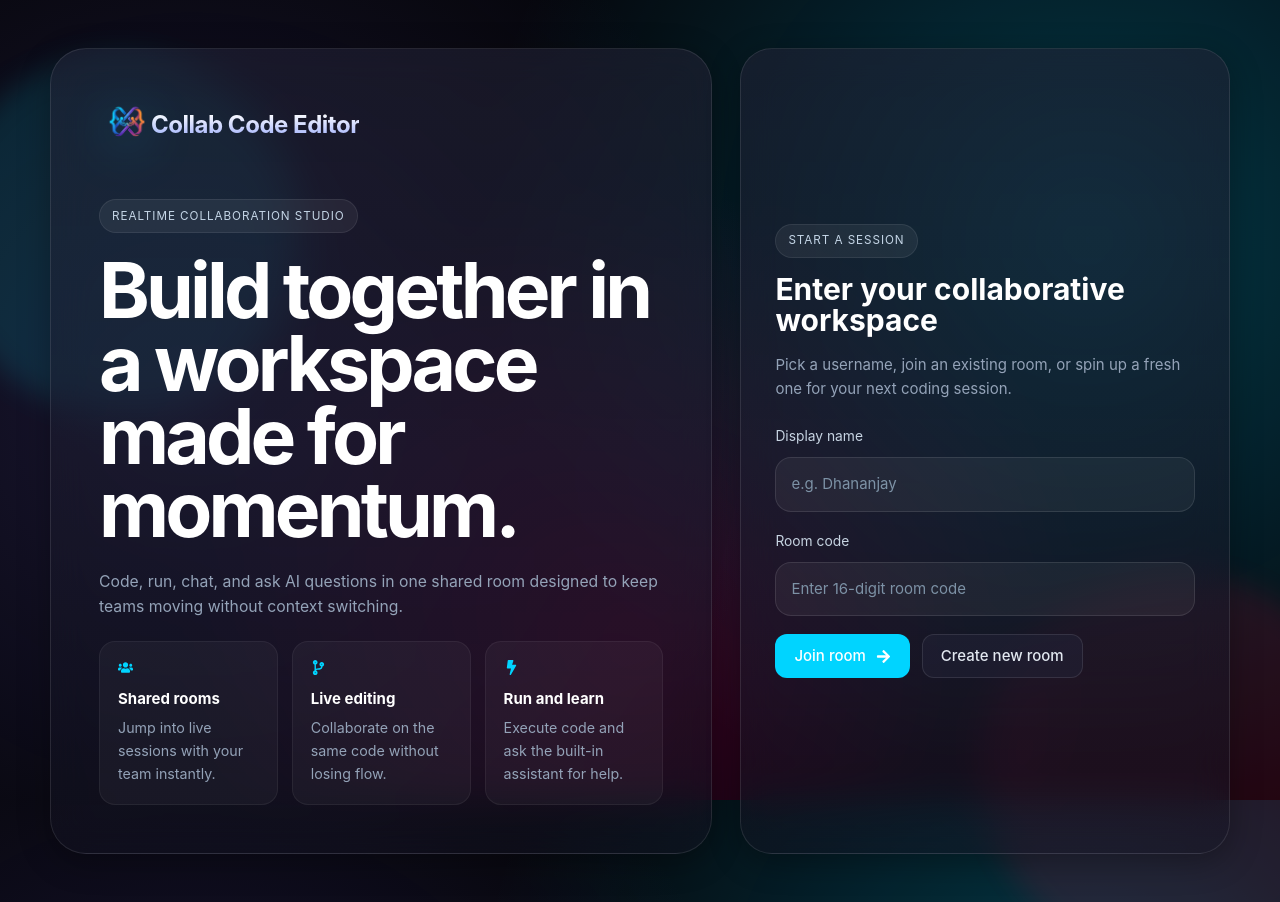
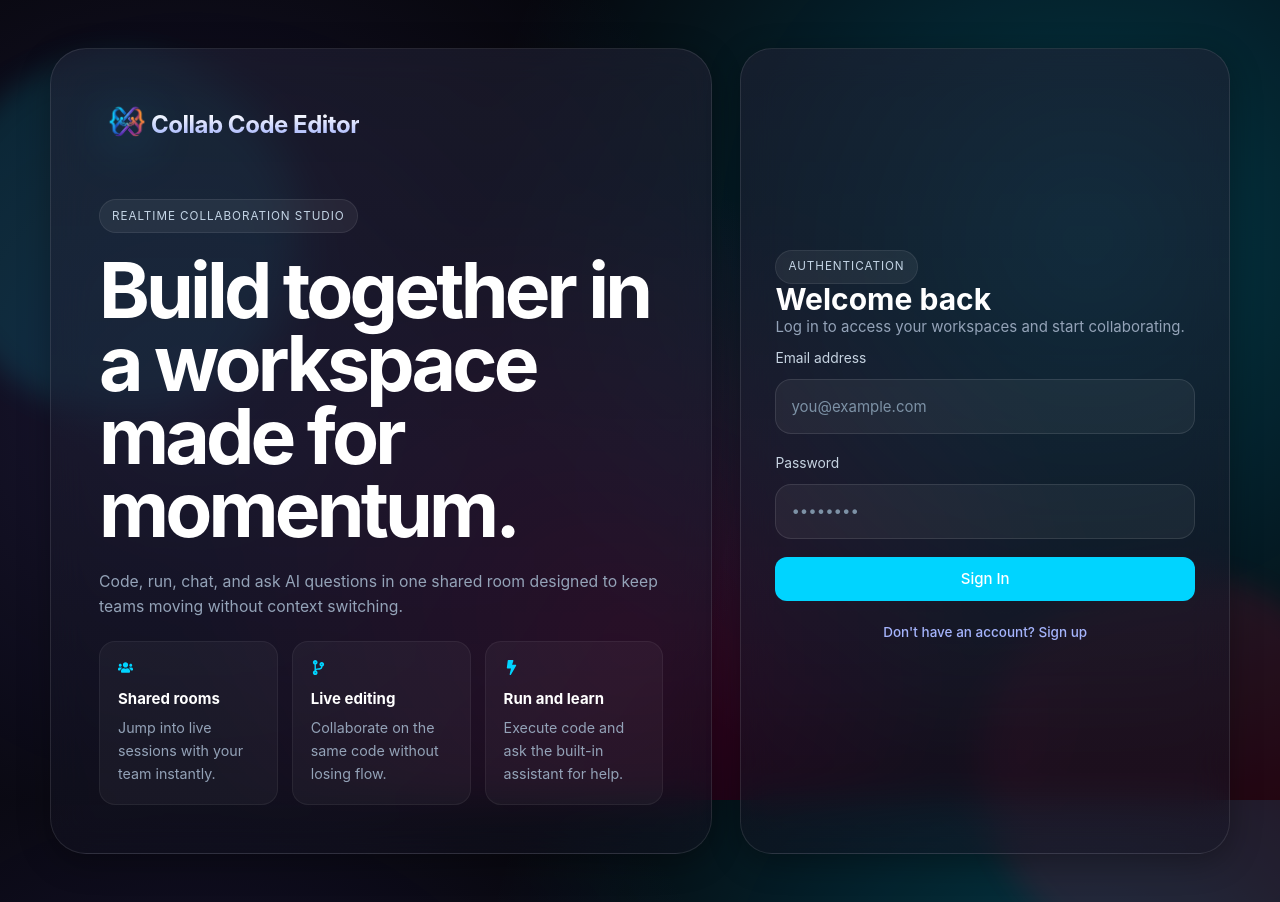
Before and after one commit to dj0012/Collab-Code-Editor, a React (Vite) app in the folder client/: page / in a window 1280 px wide. Built offline with nearby package versions, Linux system fonts and the light colour scheme; no server answers.

Commit message:
feat: implement secure JWT authentication and user model

```diff
--- a/client/src/pages/Login.jsx
+++ b/client/src/pages/Login.jsx
@@ -1,24 +1,88 @@
 import { useState, useEffect } from "react";
 import { useNavigate, useLocation } from "react-router-dom";
-import { motion } from "framer-motion";
-import { FaArrowRight, FaBolt, FaCodeBranch, FaUsers } from "react-icons/fa";
+import { motion, AnimatePresence } from "framer-motion";
+import { FaArrowRight, FaBolt, FaCodeBranch, FaUsers, FaSignOutAlt } from "react-icons/fa";
 
 function Login() {
+  const [isAuthenticated, setIsAuthenticated] = useState(false);
+  const [authMode, setAuthMode] = useState("login"); // "login" or "register"
+
+  const [email, setEmail] = useState("");
+  const [password, setPassword] = useState("");
+  const [authUsername, setAuthUsername] = useState("");
+  const [authError, setAuthError] = useState("");
+  const [isLoading, setIsLoading] = useState(false);
+
   const [username, setUsername] = useState("");
   const [roomId, setRoomId] = useState("");
   const [showCreateModal, setShowCreateModal] = useState(false);
   const [newRoomId, setNewRoomId] = useState("");
   const [logoPreview, setLogoPreview] = useState(null);
+
   const navigate = useNavigate();
   const location = useLocation();
 
   useEffect(() => {
+    const token = localStorage.getItem("token");
+    const savedUsername = localStorage.getItem("username");
+    if (token) {
+      setIsAuthenticated(true);
+      if (savedUsername) setUsername(savedUsername);
+    }
     const params = new URLSearchParams(location.search);
     const roomParam = params.get("roomId");
     if (roomParam) {
       setRoomId(roomParam);
     }
   }, [location.search]);
+
+  const handleAuth = async (e) => {
+    e.preventDefault();
+    setAuthError("");
+    setIsLoading(true);
+
+    const url = authMode === "login" ? "/api/auth/login" : "/api/auth/register";
+    const payload = authMode === "login"
+      ? { email, password }
+      : { email, password, username: authUsername };
+
+    try {
+      const apiUrl = import.meta.env.VITE_API_URL || "http://localhost:5001";
+      const res = await fetch(`${apiUrl}${url}`, {
+        method: "POST",
+        headers: { "Content-Type": "application/json" },
+        body: JSON.stringify(payload)
+      });
+      const data = await res.json();
+
+      if (!res.ok) {
+        setAuthError(data.error || "Authentication failed");
+        setIsLoading(false);
+        return;
+      }
+
+      localStorage.setItem("token", data.token);
+      localStorage.setItem("userId", data.userId);
+      localStorage.setItem("username", data.username);
+      setUsername(data.username);
+      setIsAuthenticated(true);
+    } catch (err) {
+      setAuthError("Failed to connect to the server. Please try again.");
+    } finally {
+      setIsLoading(false);
+    }
+  };
+
+  const logout = () => {
+    localStorage.removeItem("token");
+    localStorage.removeItem("userId");
+    localStorage.removeItem("username");
+    setIsAuthenticated(false);
+    setUsername("");
+    setEmail("");
+    setPassword("");
+  };
+
   const generateRoomCode = () => {
     const chars = "ABCDEFGHIJKLMNOPQRSTUVWXYZabcdefghijklmnopqrstuvwxyz0123456789!@*_-";
     const array = new Uint8Array(16);
@@ -158,11 +222,92 @@ function Login() {
         </section>
 
         <section className="auth-panel">
+          {!isAuthenticated ? (
+            <AnimatePresence mode="wait">
+              <motion.div
+                key={authMode}
+                initial={{ opacity: 0, x: 20 }}
+                animate={{ opacity: 1, x: 0 }}
+                exit={{ opacity: 0, x: -20 }}
+                transition={{ duration: 0.2 }}
+              >
+                <div className="panel-badge">Authentication</div>
+                <h2>{authMode === "login" ? "Welcome back" : "Create an account"}</h2>
+                <p className="panel-description">
+                  {authMode === "login"
+                    ? "Log in to access your workspaces and start collaborating."
+                    : "Sign up to create secure rooms and invite your team."}
+                </p>
+
+                {authError && <div style={{ color: '#ff4d4f', background: 'rgba(255, 77, 79, 0.1)', padding: '10px', borderRadius: '6px', marginBottom: '16px', fontSize: '0.9rem', border: '1px solid rgba(255, 77, 79, 0.2)' }}>{authError}</div>}
+
+                <form className="auth-form" onSubmit={handleAuth}>
+                  {authMode === "register" && (
+                    <label className="field">
+                      <span>Display name</span>
+                      <input
+                        value={authUsername}
+                        required
+                        placeholder="e.g. Dhananjay"
+                        onChange={(e) => setAuthUsername(e.target.value)}
+                      />
+                    </label>
+                  )}
+
+                  <label className="field">
+                    <span>Email address</span>
+                    <input
+                      type="email"
+                      value={email}
+                      required
+                      placeholder="you@example.com"
+                      onChange={(e) => setEmail(e.target.value)}
+                    />
+                  </label>
+
+                  <label className="field">
+                    <span>Password</span>
+                    <input
+                      type="password"
+                      value={password}
+                      required
+                      placeholder="••••••••"
+                      onChange={(e) => setPassword(e.target.value)}
+                    />
+                  </label>
+
+                  <div className="auth-actions" style={{ flexDirection: 'column', gap: '12px' }}>
+                    <button type="submit" className="primary-btn" disabled={isLoading} style={{ width: '100%', justifyContent: 'center' }}>
+                      {isLoading ? "Processing..." : (authMode === "login" ? "Sign In" : "Create Account")}
+                    </button>
+
+                    <button
+                      type="button"
+                      className="secondary-btn"
+                      style={{ width: '100%', justifyContent: 'center', background: 'transparent', border: 'none', color: '#a5b4fc', fontSize: '0.9rem' }}
+                      onClick={() => setAuthMode(authMode === "login" ? "register" : "login")}
+                    >
+                      {authMode === "login" ? "Don't have an account? Sign up" : "Already have an account? Log in"}
+                    </button>
+                  </div>
+                </form>
+              </motion.div>
+            </AnimatePresence>
+          ) : (
+            <motion.div
+              initial={{ opacity: 0 }}
+              animate={{ opacity: 1 }}
+            >
+              <div style={{ display: 'flex', justifyContent: 'space-between', alignItems: 'center', marginBottom: '8px' }}>
                 <div className="panel-badge">Start a session</div>
+                <button onClick={logout} style={{ background: 'none', border: 'none', color: '#a5b4fc', cursor: 'pointer', display: 'flex', alignItems: 'center', gap: '6px', fontSize: '0.85rem' }}>
+                  <FaSignOutAlt /> Log out
+                </button>
+              </div>
+
               <h2>Enter your collaborative workspace</h2>
               <p className="panel-description">
-            Pick a username, join an existing room, or spin up a fresh one for
-            your next coding session.
+                Join an existing room or spin up a fresh one for your next coding session.
               </p>
 
               <div className="auth-form">
@@ -197,6 +342,8 @@ function Login() {
                   </button>
                 </div>
               </div>
+            </motion.div>
+          )}
         </section>
       </motion.div>
     </div>
--- a/client/src/pages/Room.jsx
+++ b/client/src/pages/Room.jsx
@@ -52,14 +52,21 @@ function Room() {
   const username = location.state?.username || sessionStorage.getItem("collab_username");
 
   // Create a persistent user ID for admin tracking
-  const [myUserId] = useState(() => {
-    let id = sessionStorage.getItem("collab_userId");
+  const getOrCreateUserId = () => {
+    // 1. Prioritize authenticated user ID from login
+    let id = localStorage.getItem("userId");
+    if (id) return id;
+
+    // 2. Fallback for anonymous guests
+    id = sessionStorage.getItem("collab_userId");
     if (!id) {
-      id = "user_" + Math.random().toString(36).substring(2, 15);
+      id = "user_" + Math.random().toString(36).substr(2, 9) + "_" + Date.now();
       sessionStorage.setItem("collab_userId", id);
     }
     return id;
-  });
+  };
+
+  const [myUserId] = useState(getOrCreateUserId);
 
   useEffect(() => {
     if (username) {
```
Also changed, not shown: 2 other files (tests, documents, lock files or other folders). Lines whose indentation alone changed are shown as unchanged.
